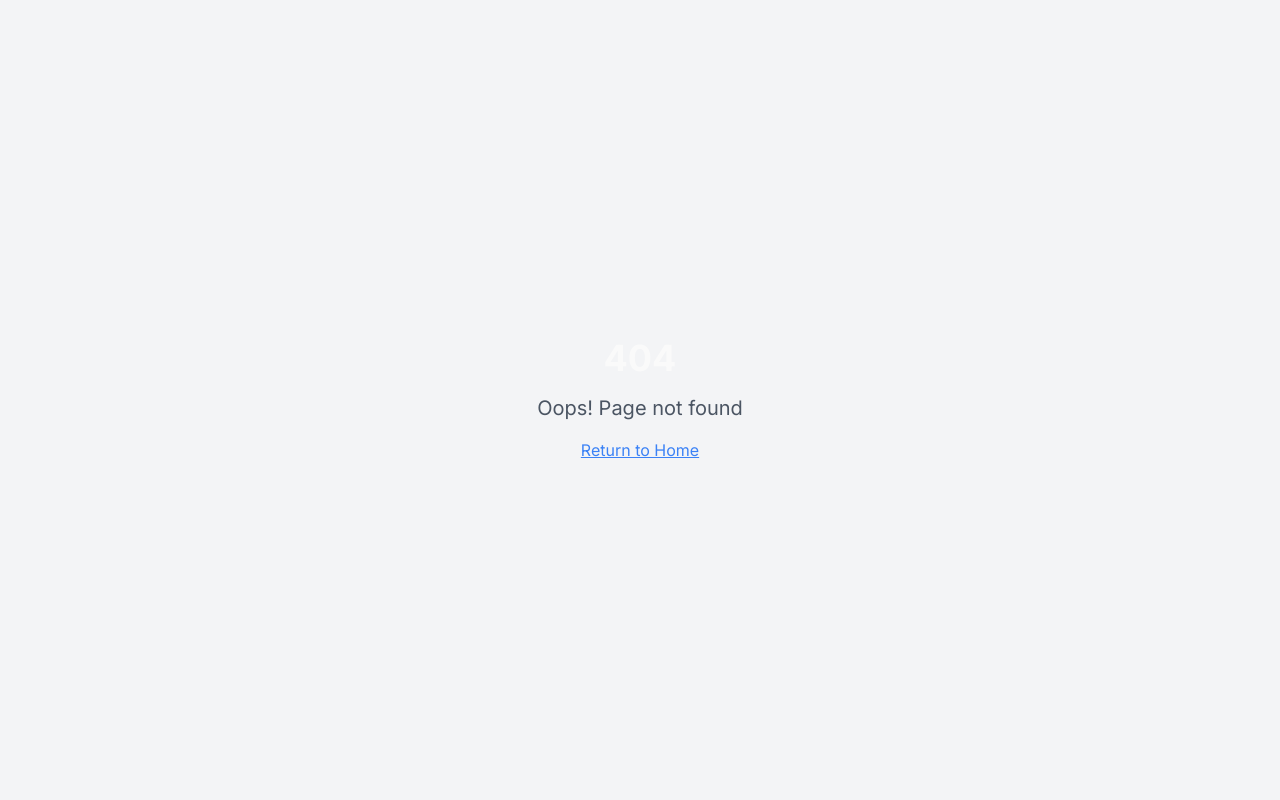
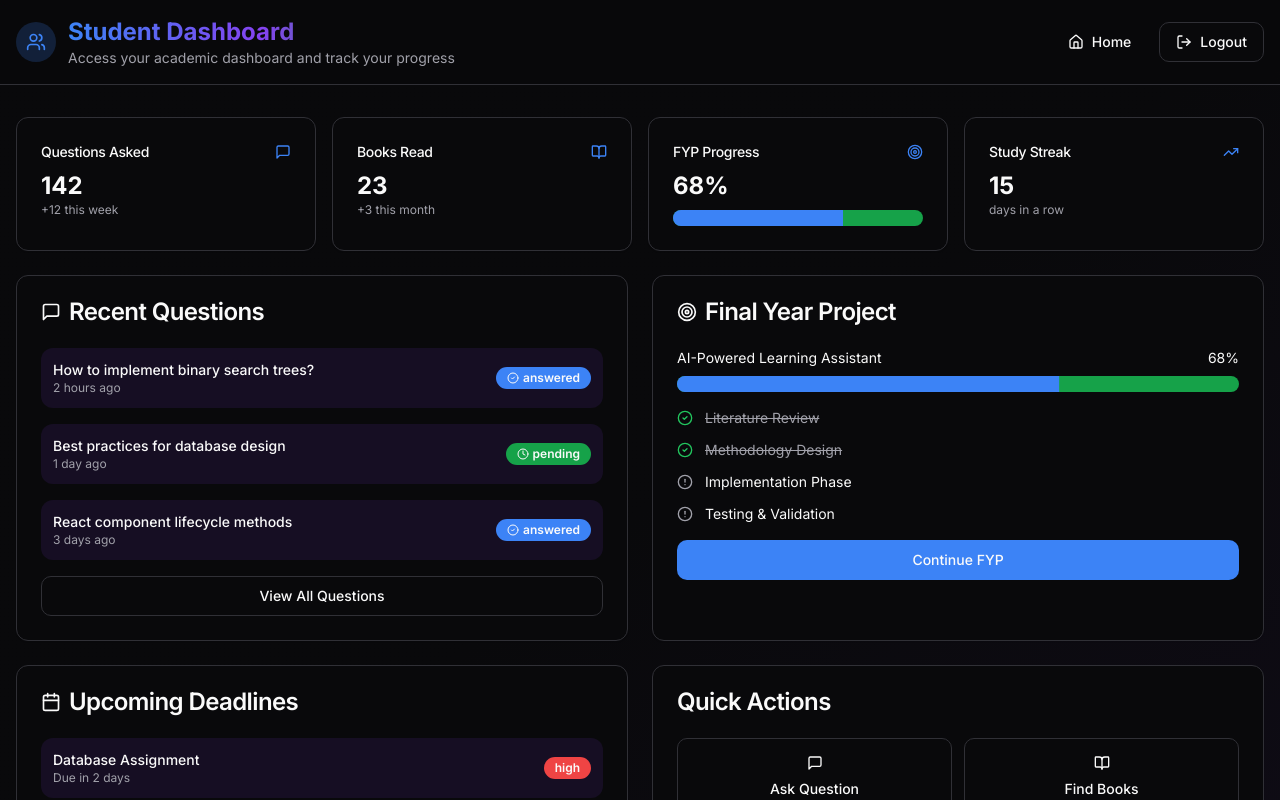
Before and after one commit to tariqhameed862-alt/learn-lynx, a React (Vite) app: page /dashboard in a window 1280 px wide. Before the commit this address had no page. Shown: the top 800 px of the page. Built offline with nearby package versions, Linux system fonts and the light colour scheme.

Commit message:
Refactor dashboard and login pages
Create a separate dashboard section and dedicated login pages for each role, moving away from the landing page integration.

```diff
--- a/src/App.tsx
+++ b/src/App.tsx
@@ -4,6 +4,8 @@ import { TooltipProvider } from "@/components/ui/tooltip";
 import { QueryClient, QueryClientProvider } from "@tanstack/react-query";
 import { BrowserRouter, Routes, Route } from "react-router-dom";
 import Index from "./pages/Index";
+import Login from "./pages/Login";
+import Dashboard from "./pages/Dashboard";
 import NotFound from "./pages/NotFound";
 
 const queryClient = new QueryClient();
@@ -16,6 +18,8 @@ const App = () => (
       <BrowserRouter>
         <Routes>
           <Route path="/" element={<Index />} />
+          <Route path="/login" element={<Login />} />
+          <Route path="/dashboard" element={<Dashboard />} />
           {/* ADD ALL CUSTOM ROUTES ABOVE THE CATCH-ALL "*" ROUTE */}
           <Route path="*" element={<NotFound />} />
         </Routes>
--- a/src/components/Navigation.tsx
+++ b/src/components/Navigation.tsx
@@ -39,6 +39,9 @@ export const Navigation = () => {
 
           {/* CTA */}
           <div className="hidden md:flex items-center space-x-4">
+            <Button asChild variant="outline" className="mr-2">
+              <a href="/login">Login</a>
+            </Button>
             <Button className="btn-hero">Get Started</Button>
           </div>
 
@@ -67,7 +70,10 @@ export const Navigation = () => {
                 {item.name}
               </a>
             ))}
-            <div className="pt-4">
+            <div className="pt-4 space-y-2">
+              <Button asChild variant="outline" className="w-full">
+                <a href="/login">Login</a>
+              </Button>
               <Button className="btn-hero w-full">Get Started</Button>
             </div>
           </div>
--- a/src/components/auth/LoginForm.tsx
+++ b/src/components/auth/LoginForm.tsx
@@ -53,8 +53,7 @@ export const LoginForm = ({ role, onLoginSuccess }: LoginFormProps) => {
   const IconComponent = config.icon;
 
   return (
-    <div className="min-h-screen flex items-center justify-center bg-gradient-to-br from-background via-background to-accent/5 p-4">
-      <Card className="w-full max-w-md feature-card">
+    <Card className="w-full max-w-md feature-card">
         <CardHeader className="space-y-4 text-center">
           <div className={`mx-auto w-12 h-12 rounded-full bg-${config.color}/20 flex items-center justify-center`}>
             <IconComponent className={`w-6 h-6 text-${config.color}`} />
@@ -184,6 +183,5 @@ export const LoginForm = ({ role, onLoginSuccess }: LoginFormProps) => {
           </div>
         </CardContent>
       </Card>
-    </div>
   );
 };
--- /dev/null
+++ b/src/pages/Dashboard.tsx
@@ -0,0 +1,97 @@
+import { useState, useEffect } from "react";
+import { useSearchParams, useNavigate } from "react-router-dom";
+import { Button } from "@/components/ui/button";
+import { StudentDashboard } from "@/components/dashboard/StudentDashboard";
+import { TeacherDashboard } from "@/components/dashboard/TeacherDashboard";
+import { EnhancedAdminDashboard } from "@/components/dashboard/EnhancedAdminDashboard";
+import { Users, GraduationCap, Settings, LogOut, Home } from "lucide-react";
+
+const Dashboard = () => {
+  const [searchParams] = useSearchParams();
+  const navigate = useNavigate();
+  const role = searchParams.get("role") as "student" | "teacher" | "admin" || "student";
+
+  const handleLogout = () => {
+    navigate("/login");
+  };
+
+  const handleGoHome = () => {
+    navigate("/");
+  };
+
+  const getRoleConfig = () => {
+    switch (role) {
+      case "student":
+        return {
+          icon: Users,
+          title: "Student Dashboard",
+          description: "Access your academic dashboard and track your progress"
+        };
+      case "teacher":
+        return {
+          icon: GraduationCap,
+          title: "Teacher Dashboard",
+          description: "Manage your classes, students, and academic content"
+        };
+      case "admin":
+        return {
+          icon: Settings,
+          title: "Admin Panel",
+          description: "System administration and comprehensive oversight"
+        };
+    }
+  };
+
+  const config = getRoleConfig();
+  const IconComponent = config.icon;
+
+  const renderDashboardContent = () => {
+    switch (role) {
+      case "student":
+        return <StudentDashboard />;
+      case "teacher":
+        return <TeacherDashboard />;
+      case "admin":
+        return <EnhancedAdminDashboard />;
+    }
+  };
+
+  return (
+    <div className="min-h-screen bg-gradient-to-br from-background via-background to-accent/5">
+      {/* Header */}
+      <header className="border-b bg-background/95 backdrop-blur supports-[backdrop-filter]:bg-background/60">
+        <div className="container mx-auto px-4 py-4">
+          <div className="flex items-center justify-between">
+            <div className="flex items-center gap-3">
+              <div className={`w-10 h-10 rounded-full bg-primary/20 flex items-center justify-center`}>
+                <IconComponent className="w-5 h-5 text-primary" />
+              </div>
+              <div>
+                <h1 className="text-2xl font-bold gradient-text">{config.title}</h1>
+                <p className="text-sm text-muted-foreground">{config.description}</p>
+              </div>
+            </div>
+
+            <div className="flex items-center gap-3">
+              <Button onClick={handleGoHome} variant="ghost" className="flex items-center gap-2">
+                <Home className="w-4 h-4" />
+                Home
+              </Button>
+              <Button onClick={handleLogout} variant="outline" className="flex items-center gap-2">
+                <LogOut className="w-4 h-4" />
+                Logout
+              </Button>
+            </div>
+          </div>
+        </div>
+      </header>
+
+      {/* Main Content */}
+      <main className="container mx-auto px-4 py-8">
+        {renderDashboardContent()}
+      </main>
+    </div>
+  );
+};
+
+export default Dashboard;
--- a/src/pages/Index.tsx
+++ b/src/pages/Index.tsx
@@ -1,7 +1,6 @@
 import { Navigation } from "@/components/Navigation";
 import { Hero } from "@/components/Hero";
 import { Features } from "@/components/Features";
-import { Dashboard } from "@/components/Dashboard";
 import { QADemo } from "@/components/QADemo";
 import { Showcase } from "@/components/Showcase";
 import { Footer } from "@/components/Footer";
@@ -12,7 +11,6 @@ const Index = () => {
       <Navigation />
       <Hero />
       <Features />
-      <Dashboard />
       <QADemo />
       <Showcase />
       <Footer />
--- /dev/null
+++ b/src/pages/Login.tsx
@@ -0,0 +1,45 @@
+import { useState } from "react";
+import { useNavigate } from "react-router-dom";
+import { LoginForm } from "@/components/auth/LoginForm";
+
+const Login = () => {
+  const navigate = useNavigate();
+
+  const handleLoginSuccess = (role: "student" | "teacher" | "admin") => {
+    navigate(`/dashboard?role=${role}`);
+  };
+
+  return (
+    <div className="min-h-screen bg-gradient-to-br from-background via-background to-accent/5">
+      <div className="container mx-auto p-4">
+        <div className="text-center py-8">
+          <h1 className="text-4xl font-bold gradient-text mb-4">
+            Academic Portal
+          </h1>
+          <p className="text-xl text-muted-foreground">
+            Choose your role to access the dashboard
+          </p>
+        </div>
+
+        <div className="grid md:grid-cols-3 gap-8 max-w-6xl mx-auto">
+          <div className="space-y-4">
+            <h2 className="text-2xl font-bold text-center mb-6">Student Portal</h2>
+            <LoginForm role="student" onLoginSuccess={() => handleLoginSuccess("student")} />
+          </div>
+
+          <div className="space-y-4">
+            <h2 className="text-2xl font-bold text-center mb-6">Teacher Portal</h2>
+            <LoginForm role="teacher" onLoginSuccess={() => handleLoginSuccess("teacher")} />
+          </div>
+
+          <div className="space-y-4">
+            <h2 className="text-2xl font-bold text-center mb-6">Admin Panel</h2>
+            <LoginForm role="admin" onLoginSuccess={() => handleLoginSuccess("admin")} />
+          </div>
+        </div>
+      </div>
+    </div>
+  );
+};
+
+export default Login;
```
